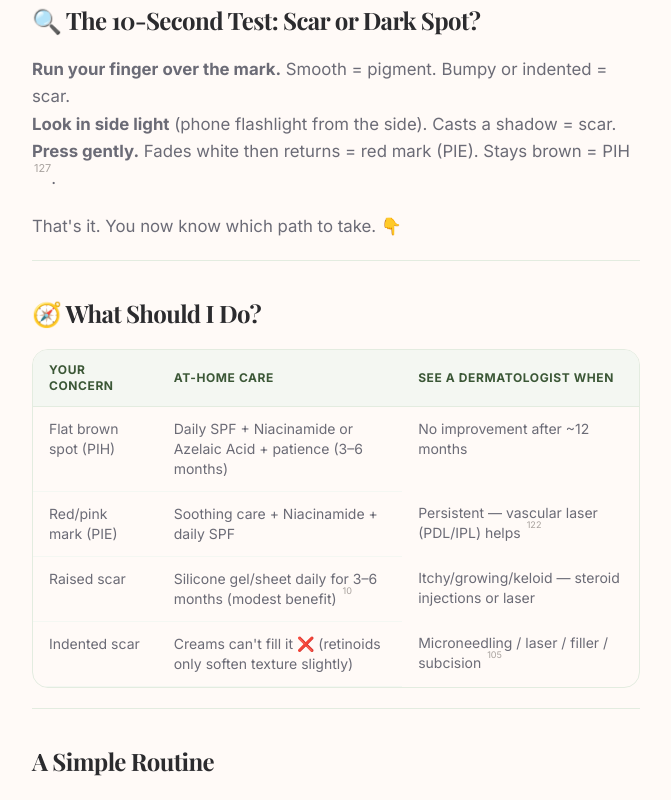
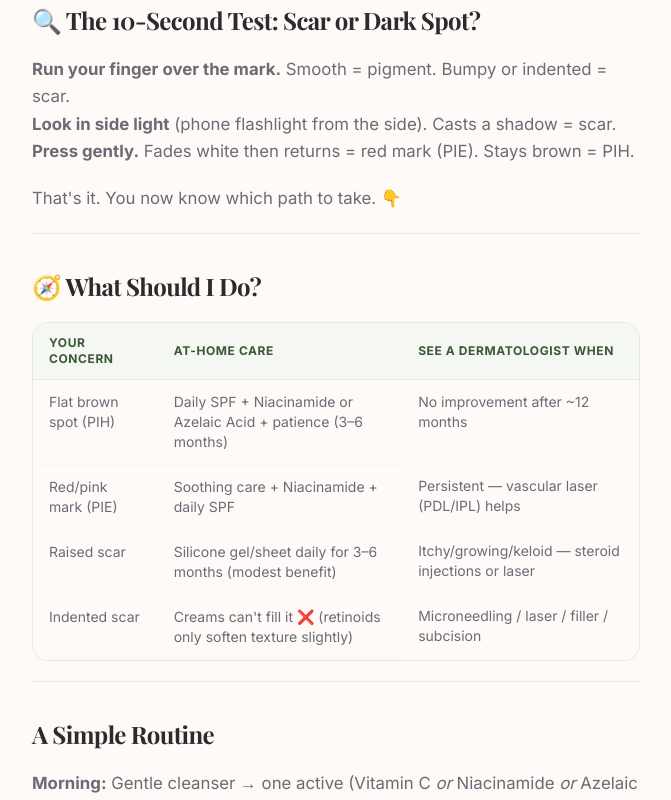
Before and after one commit to mohamedmosbeh255-design/beautynestkorea, a Next.js app: page /advice/scars-vs-hyperpigmentation in a window 1280 px wide. Shown: the part 1860-2660 px from the top of the page, without its empty margins (304-975 px from the left). Built offline with nearby package versions, Linux system fonts and the light colour scheme; a web font is replaced by a local one.

Commit message:
Remove inline citation numbers - keep only References section

```diff
--- a/src/app/advice/[slug]/page.tsx
+++ b/src/app/advice/[slug]/page.tsx
@@ -33,13 +33,24 @@ const ANCHOR_ALIASES: Record<string, string> = {
 };
 
 // Inline reference markers like [[9]][[23]] are plain-text citations, not
-// links. Collapse every run into one compact superscript marker (e.g. 9·23)
-// so no raw double-brackets are ever visible to the reader.
+// links. Reading flow stays clean (Healthline/WebMD style): markers are
+// stripped from the article body entirely and shown ONLY as compact
+// superscript numbers in the "References (selected)" section at the bottom.
+const REFERENCES_HEADING = "### References (selected)";
+
 function renderCitations(body: string): string {
-  return body.replace(/(\[\[\d+\]\])+/g, (run) => {
+  const idx = body.indexOf(REFERENCES_HEADING);
+  const head = idx === -1 ? body : body.slice(0, idx);
+  const tail = idx === -1 ? "" : body.slice(idx);
+  const cleaned = head
+    .replace(/(\[\[\d+\]\])+/g, "")
+    .replace(/[ \t]+([.,;:!?])/g, "$1")
+    .replace(/[ \t]{2,}/g, " ");
+  const refs = tail.replace(/(\[\[\d+\]\])+/g, (run) => {
     const nums = [...run.matchAll(/\[\[(\d+)\]\]/g)].map((m) => m[1]);
     return `<sup class="citation-ref">${nums.join("·")}</sup>`;
   });
+  return cleaned + refs;
 }
 
 function slugifyHeading(children: ReactNode): string {
```
